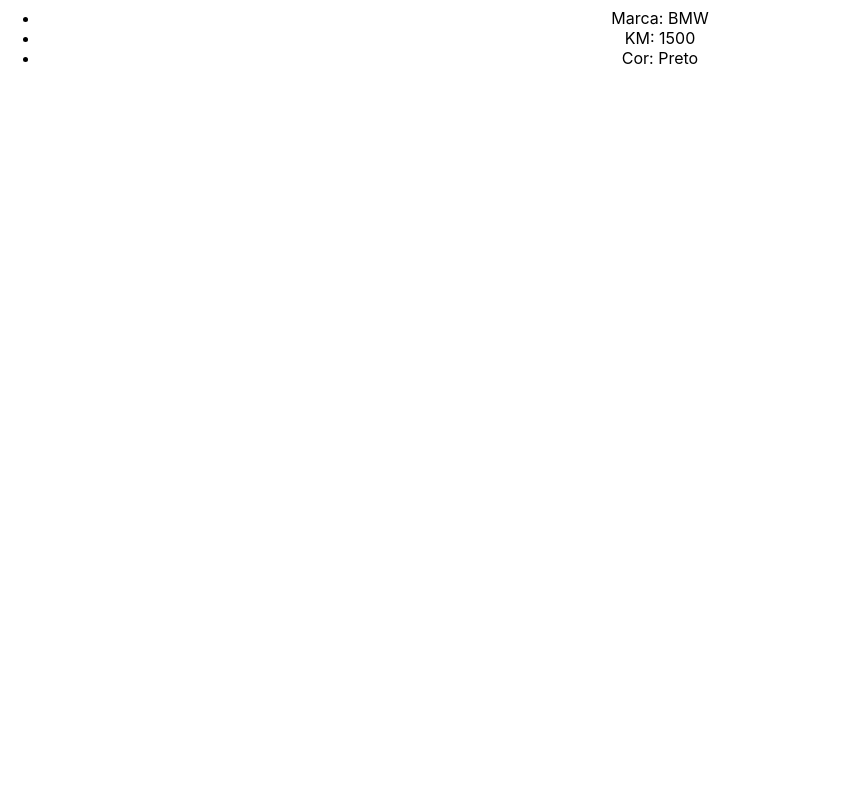
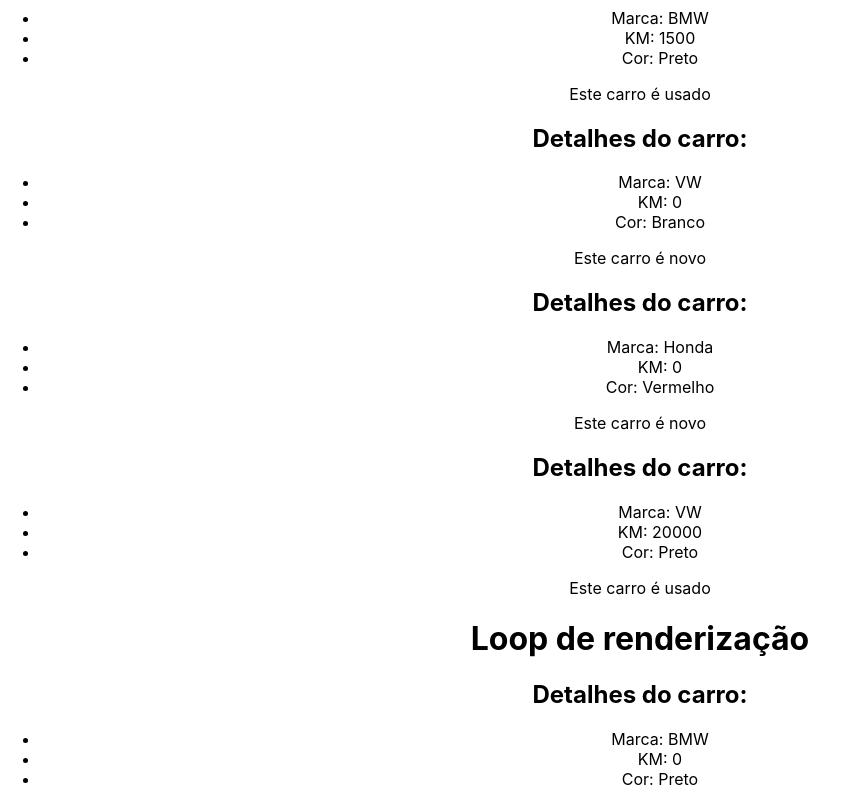
Before and after one commit to allanfenelon/CURSO_REACT, a React (Create React App) app in the folder 3_AVANCANDO_EM_REACT/avancando-em-react/: page / in a window 1280 px wide. Shown: the part 1500-2300 px from the top of the page, without its empty margins (0-848 px from the left). Before the commit the page ends 2084 px from the top, so only its background shows below. Built offline with nearby package versions, Linux system fonts and the light colour scheme.

Commit message:
renderização de listas em componentes

```diff
--- a/3_AVANCANDO_EM_REACT/avancando-em-react/src/App.js
+++ b/3_AVANCANDO_EM_REACT/avancando-em-react/src/App.js
@@ -17,6 +17,13 @@
 
 function App() {
   const [userName] = useState('Maria')
+
+  const cars = [
+    {id: 1, brand:'BMW', km:0, color:'Preto',newCar: true},
+    {id: 2, brand:'VW', km:0, color:'Vermelho',newCar: true},
+    {id: 3, brand:'BMW', km:235600, color:'Preto',newCar: false},
+    {id: 4, brand:'Honda', km:0, color:'Cinza',newCar: true},
+  ]
   return (
     <div className="App">
       <div>
@@ -34,7 +41,19 @@
         {/* PROPS */}
         <ShowUserName name={userName} />
         {/* destructuring */}
-        <CarDetails brand='BMW' km={1500} color='Preto' />
+        <CarDetails brand='BMW' km={1500} color='Preto' newCar={false}/>
+        {/* REAPROVEITAMENTO */}
+        <CarDetails brand='VW' km={0} color='Branco' newCar={true}/>
+        <CarDetails brand='Honda' km={0} color='Vermelho' newCar={true}/>
+        <CarDetails brand='VW' km={20000} color='Preto' newCar={false}/>
+
+        <h1>Loop de renderização</h1>
+        {cars.map((carros) => (
+          <CarDetails
+          brand={carros.brand} km={carros.km} color={carros.color} newCar={carros.newCar}
+          />
+        ))}
+
 
     </div>
   );
--- a/3_AVANCANDO_EM_REACT/avancando-em-react/src/components/CarDetails.js
+++ b/3_AVANCANDO_EM_REACT/avancando-em-react/src/components/CarDetails.js
@@ -1,6 +1,6 @@
 
 
-const CarDetails = ({brand, km, color}) => {
+const CarDetails = ({brand, km, color,newCar}) => {
   return (
     <div>
         <h2>Detalhes do carro:</h2>
@@ -9,6 +9,7 @@
             <li>KM: {km}</li>
             <li>Cor: {color}</li>
         </ul>
+        {newCar ? ('Este carro é novo') : ('Este carro é usado')}
     </div>
   )
 }
```
